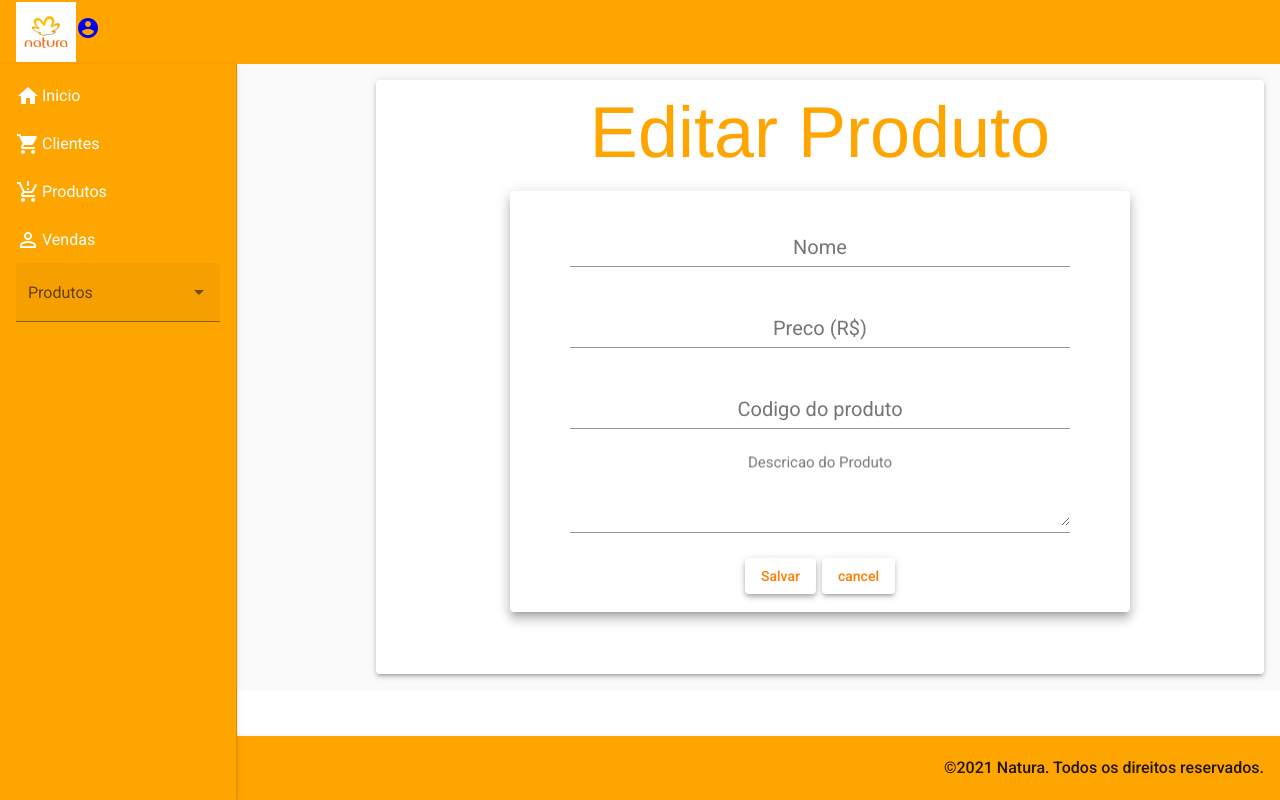
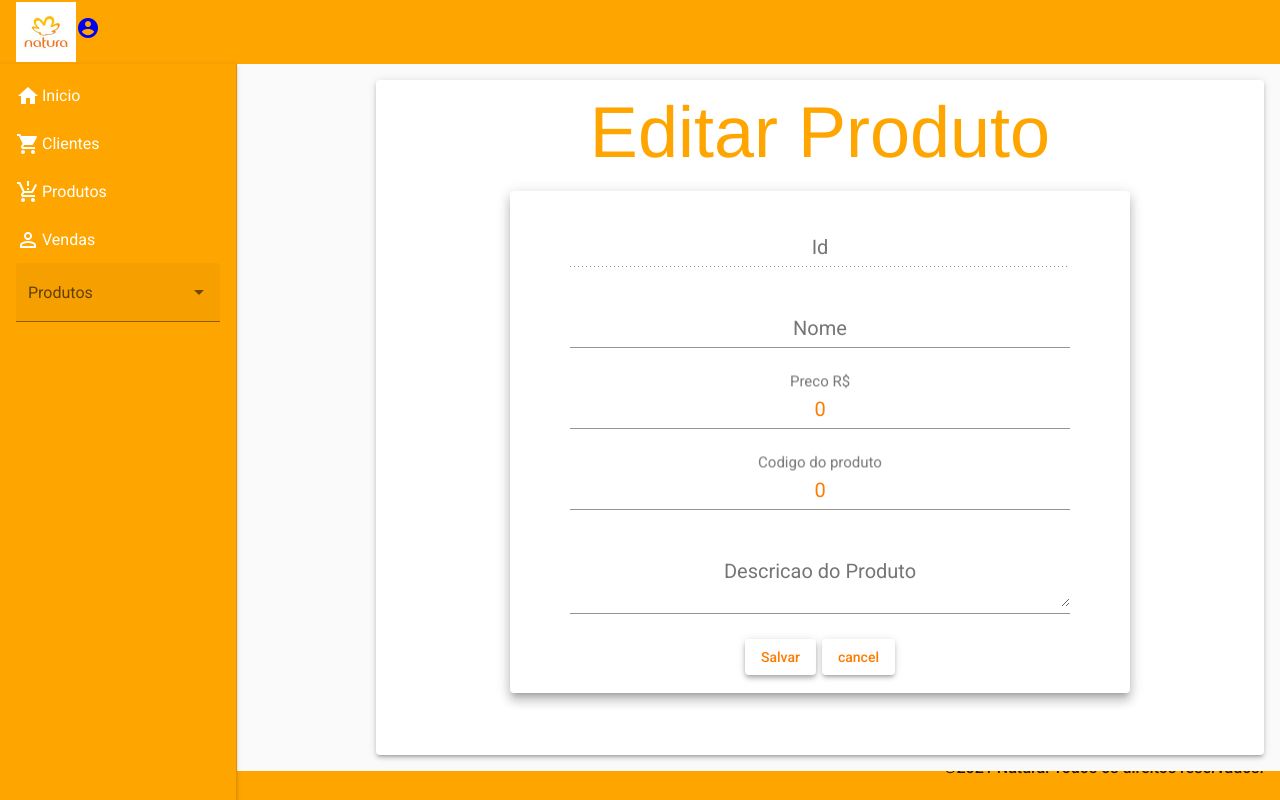
Before and after one commit to Diogoemannuelrodrigues/natura, an Angular app: page /produto-update/1 in a window 1280 px wide. Built offline with nearby package versions, Linux system fonts and the light colour scheme; no server answers.

Commit message:
produto vindo no parametro correto

```diff
--- a/src/app/service/product-service.service.ts
+++ b/src/app/service/product-service.service.ts
@@ -9,7 +9,7 @@ import { Observable } from 'rxjs/internal/Observable';
 export class ProductServiceService {
 
   constructor(private http: HttpClient) { }
-  API  = 'http://localhost:8080/produtos/';
+  API  = 'http://localhost:8080/produtos';
 
   public create(produto: Produto) {
     return this.http.post('http://localhost:8080/produtos', produto);
@@ -19,7 +19,7 @@ export class ProductServiceService {
     return this.http.get<Produto[]>(this.API);
   }
 
-  getById(id: string): Observable<Produto> {
+  getById(id: number): Observable<Produto> {
     const APIBYID = `${this.API}/${id}`;
     return this.http.get<Produto>(APIBYID);
   }
--- a/src/app/views/product-crud/product-crud.component.ts
+++ b/src/app/views/product-crud/product-crud.component.ts
@@ -11,9 +11,9 @@ export class ProductCrudComponent implements OnInit {
 
   produto: Produto = {
   nome: '',
-  codigoProduto: '',
+  codigoProduto: 0,
   descricao: '',
-  preco: ''
+  preco: 0
   }
 
   produtos: Produto[] = new Array;
--- a/src/app/views/product-crud/product.model.ts
+++ b/src/app/views/product-crud/product.model.ts
@@ -1,7 +1,7 @@
 export interface Produto {
   id_produto?: number;
   nome?: string;
-  codigoProduto?: string;
+  codigoProduto?: number;
   descricao?: string;
-  preco?: string;
+  preco?: number;
 }
--- a/src/app/views/produto-update/produto-update.component.html
+++ b/src/app/views/produto-update/produto-update.component.html
@@ -7,33 +7,36 @@
   </span>
 
   <mat-card class="card-cadastro mat-elevation-z8">
-    <span>
       <form class="example-form">
-        <div cols="6">
+        <div>
           <mat-form-field class="example-full-width">
-            <input matInput placeholder="Nome" name="nome" >
+            <input matInput placeholder="Id" [(ngModel)]="produto.id_produto"  name="id_produto" disabled>
+          </mat-form-field>
+        </div>
+        <div>
+          <mat-form-field class="example-full-width">
+            <input matInput placeholder="Nome" [(ngModel)]="produto.nome" name="nome">
           </mat-form-field>
         </div>
         <div cols="4">
           <mat-form-field class="example-full-width">
-            <input matInput placeholder="Preco (R$)"  name="preco" >
+            <input matInput placeholder="Preco R$" [(ngModel)]="produto.preco" name="preco" >
           </mat-form-field>
         </div>
         <div cols="4">
           <mat-form-field class="example-full-width">
-            <input matInput placeholder="Codigo do produto"  name="codigoProduto">
+            <input matInput placeholder="Codigo do produto" [(ngModel)]="produto.codigoProduto" name="codigoProduto">
           </mat-form-field>
         </div>
         <div cols="4">
           <mat-form-field class="example-full-width">
-            <textarea matInput placeholder="Descricao do Produto" name="descricao">
+            <textarea matInput placeholder="Descricao do Produto" [(ngModel)]="produto.descricao" name="descricao">
             </textarea>
             </mat-form-field>
         </div>
       </form>
-    </span>
     <div>
-      <button class="botao mat-elevation-z4" mat-button >Salvar</button>
+      <button (click)="updateProduct()" class="botao mat-elevation-z4" mat-button >Salvar</button>
       <button routerLink="/produtos-read" class="botao_cancel mat-elevation-z3" mat-button >cancel</button>
     </div>
   </mat-card>
--- a/src/app/views/produto-update/produto-update.component.ts
+++ b/src/app/views/produto-update/produto-update.component.ts
@@ -1,3 +1,5 @@
+import { ActivatedRoute } from '@angular/router';
+import { Produto } from './../product-crud/product.model';
 import { ProductServiceService } from 'src/app/service/product-service.service';
 import { Component, OnInit } from '@angular/core';
 
@@ -8,9 +10,29 @@ import { Component, OnInit } from '@angular/core';
 })
 export class ProdutoUpdateComponent implements OnInit {
 
-  constructor(private service: ProductServiceService) { }
+  produto: Produto = {
+    nome: '',
+    codigoProduto: 0,
+    descricao: '',
+    preco: 0
+    }
+
+  constructor(
+    private service: ProductServiceService,
+    private route: ActivatedRoute
+    ) { }
 
   ngOnInit(): void {
+    const id = this.route.snapshot.paramMap.get("id_produto");
+    this.service.getById(Number(id)).subscribe(product => {
+      this.produto = product;
+    });
+  }
+
+  updateProduct(): void {
+    this.service.getUpdate(this.produto).subscribe(() => {
+      alert("Produto atualizado com sucesso!");
+    });
   }
 
 }
```
